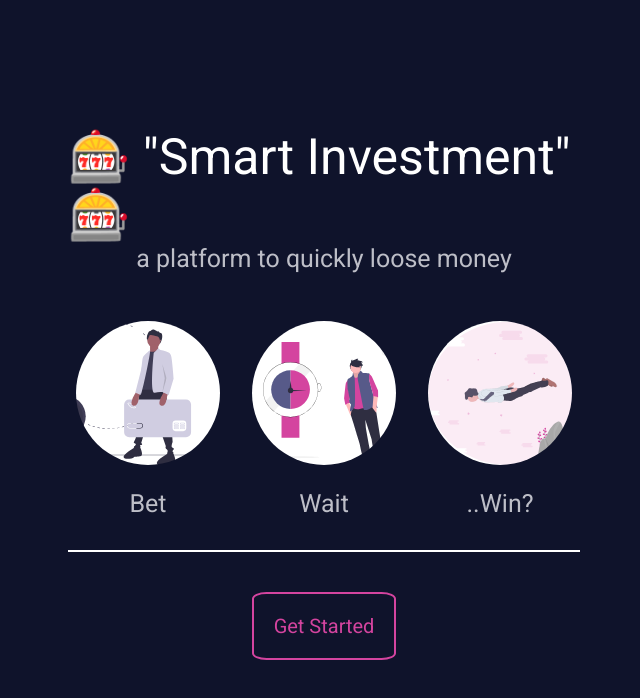
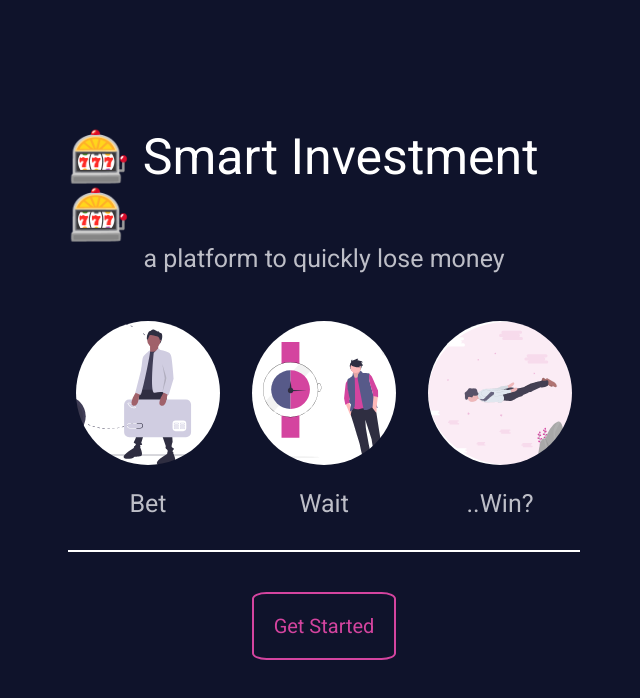
Before and after one commit to VadimasKo/GamblingSmartContract, a React (Create React App) app in the folder frontend/: page / in a window 1280 px wide. Shown: the top 698 px of the page, without its empty margins (316-956 px from the left). Built offline with nearby package versions, Linux system fonts and the light colour scheme.

Commit message:
grammar fixes, update tab tittle && icon

```diff
--- a/frontend/public/index.html
+++ b/frontend/public/index.html
@@ -2,7 +2,7 @@
 <html lang="en">
   <head>
     <meta charset="utf-8" />
-    <link rel="icon" href="%PUBLIC_URL%/favicon.ico" />
+    <link rel="icon" href="%PUBLIC_URL%/slotMachine.png" />
     <meta name="viewport" content="width=device-width, initial-scale=1" />
     <meta name="theme-color" content="#000000" />
     <meta
@@ -24,20 +24,10 @@
       work correctly both with client-side routing and a non-root public URL.
       Learn how to configure a non-root public URL by running `npm run build`.
     -->
-    <title>React App</title>
+    <title>Smart Investment</title>
   </head>
   <body style="margin: 0px; padding: 0px;">
     <noscript>You need to enable JavaScript to run this app.</noscript>
     <div id="root"></div>
-    <!--
-      This HTML file is a template.
-      If you open it directly in the browser, you will see an empty page.
-
-      You can add webfonts, meta tags, or analytics to this file.
-      The build step will place the bundled scripts into the <body> tag.
-
-      To begin the development, run `npm start` or `yarn start`.
-      To create a production bundle, use `npm run build` or `yarn build`.
-    -->
   </body>
 </html>
--- a/frontend/src/components/homePage/HomePage.tsx
+++ b/frontend/src/components/homePage/HomePage.tsx
@@ -12,8 +12,8 @@ const HomePage = ({ onClick }: Props) => {
   return (
     <div className={styles.homePage}>
       <div className={styles.homePageBanner}>
-        <h1>🎰 "Smart Investment" 🎰</h1>
-        <p>a platform to quickly loose money</p>
+        <h1>🎰 Smart Investment 🎰</h1>
+        <p>a platform to quickly lose money</p>
         <InstructionSteps/>
         <Button
           type='primary'
--- a/frontend/src/components/modal/LooseModal.module.css
+++ b/frontend/src/components/modal/LossModal.module.css
@@ -1,4 +1,4 @@
-.looseModal {
+.lossModal {
   align-items:      center;
   background:       #cc2e92;
   border-radius:    30px;
```
Also changed, not shown: frontend/src/components/modal/LossModal.tsx (renamed from frontend/src/components/modal/LooseModal.tsx, +4 -4 lines), frontend/public/slotMachine.png (added).
